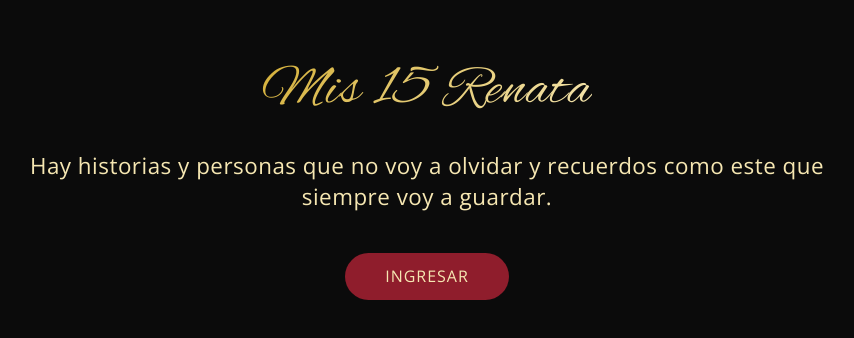
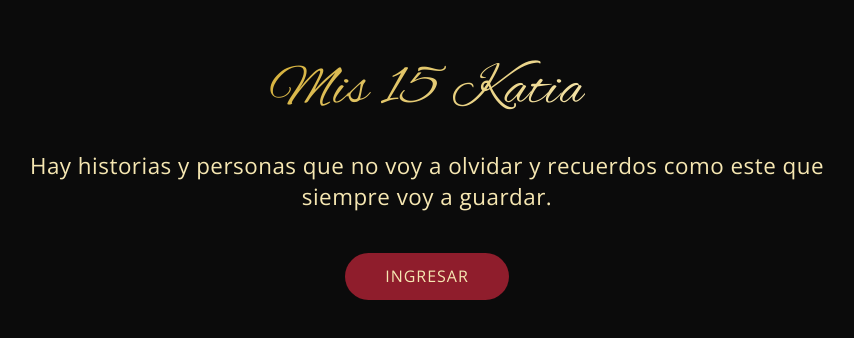
Before and after one commit to chirimboloestudio/MIS-XV-KATIA, a plain HTML site: page index.html in a window 1280 px wide. Shown: the part 222-560 px from the top of the page, without its empty margins (213-1067 px from the left). Drawn offline with Linux system fonts and the light colour scheme.

Commit message:
Update index.html

```diff
--- a/index.html
+++ b/index.html
@@ -3,8 +3,8 @@
 <head>
   <meta charset="UTF-8" />
   <meta name="viewport" content="width=device-width, initial-scale=1.0" />
-  <title>MIS 15 RENATA!</title>
-
+  <title>MIS 15 KATIA!</title>
+<link rel="icon" type="image/png" href="favicon.png">
   <link rel="icon" type="image/png" href="Pixelarte Isologotipo.png">
 
 
@@ -13,7 +13,7 @@
 <body>
 
   <main class="hero">
-    <h1 class="title">Mis 15 Renata</h1>
+    <h1 class="title">Mis 15 Katia</h1>
     <p class="subtitle">
       Hay historias y personas que no voy a olvidar y recuerdos como este que  <br>
       siempre voy a guardar.
```
